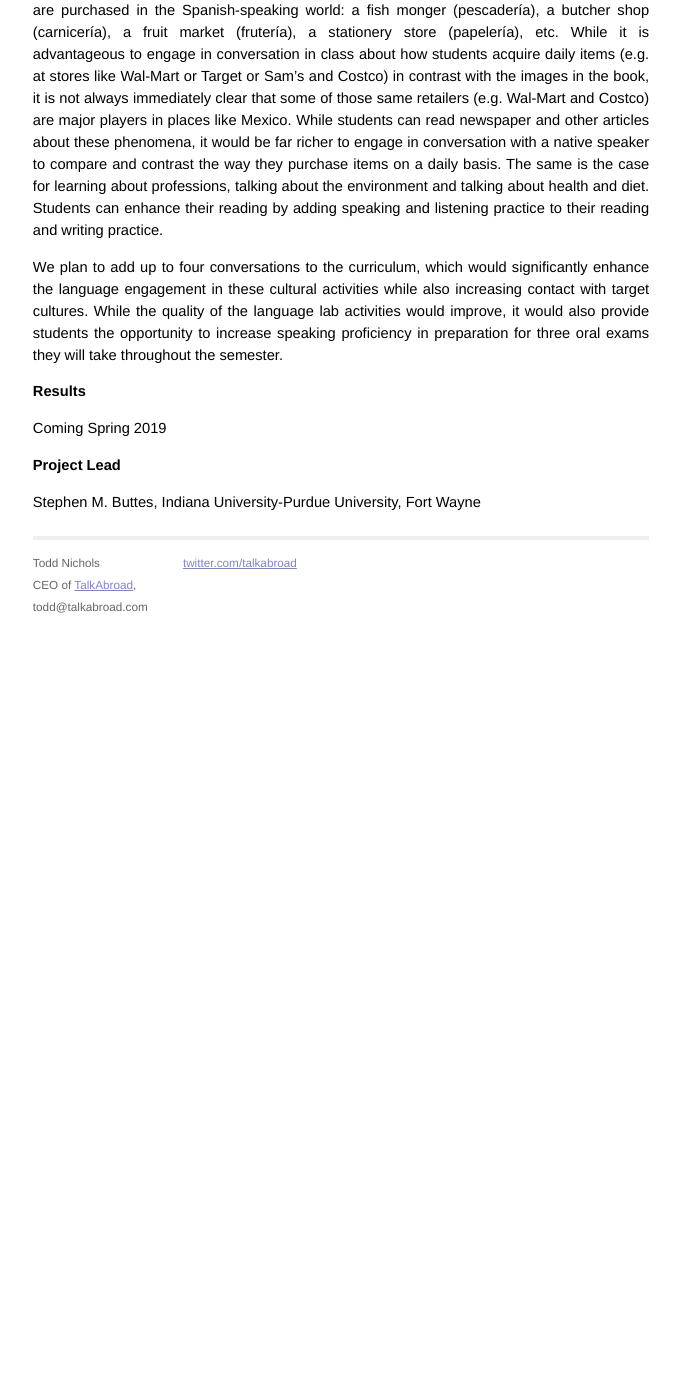
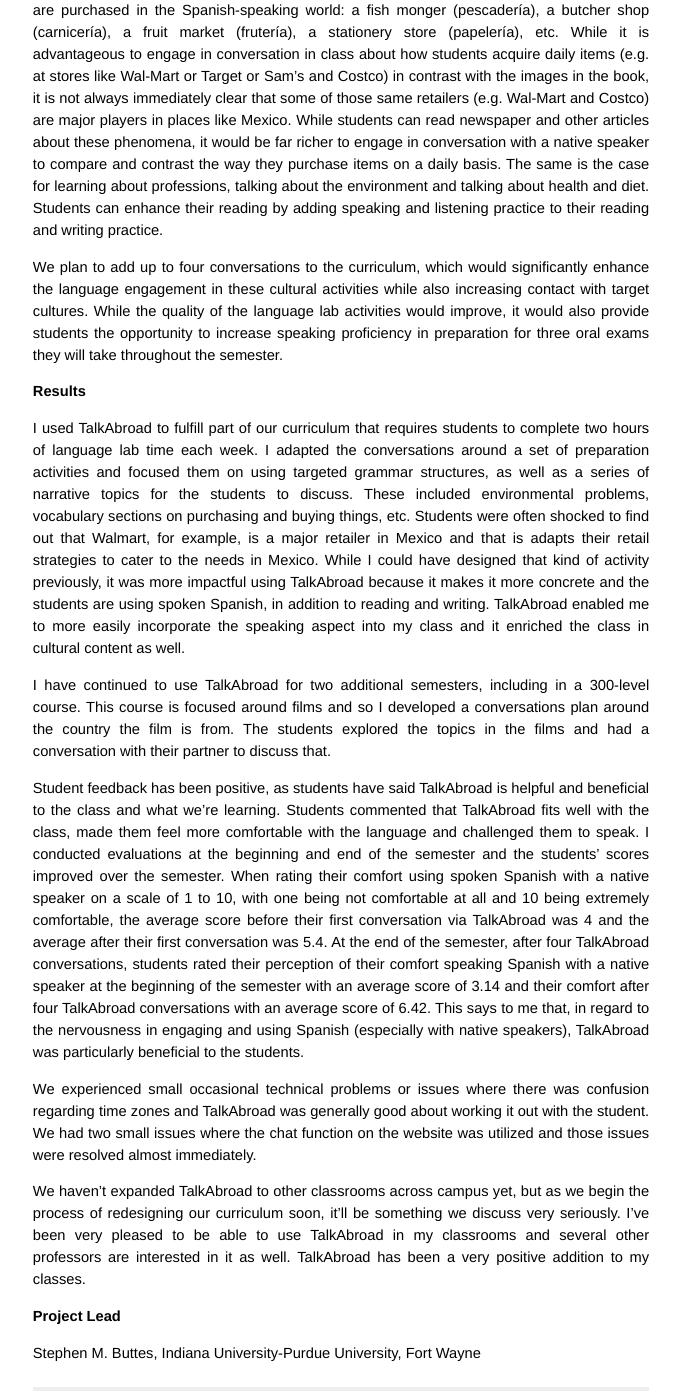
Before and after one commit to toddnichols/toddnichols.github.io, a Jekyll site: the page built from _posts/2018-08-14-Stephen_Buttes_IUPU-Ft-Wayne.md, in a window 1280 px wide and 1400 px high, scrolled down 1300 px. Shown: the whole window, without its empty margins (299-979 px from the left). Built offline with Jekyll 4.4.1, drawn with Linux system fonts in a browser that asks for light colours; before the commit the page ends 1930 px from its top, so only the background shows below that.

Commit message:
updating

```diff
--- a/_posts/2018-08-14-Stephen_Buttes_IUPU-Ft-Wayne.md
+++ b/_posts/2018-08-14-Stephen_Buttes_IUPU-Ft-Wayne.md
@@ -22,7 +22,15 @@ By adding a conversational component to language lab time, the biggest advantage
 We plan to add up to four conversations to the curriculum, which would significantly enhance the language engagement in these cultural activities while also increasing contact with target cultures. While the quality of the language lab activities would improve, it would also provide students the opportunity to increase speaking proficiency in preparation for three oral exams they will take throughout the semester.
 
 ## Results
-Coming Spring 2019
+I used TalkAbroad to fulfill part of our curriculum that requires students to complete two hours of language lab time each week. I adapted the conversations around a set of preparation activities and focused them on using targeted grammar structures, as well as a series of narrative topics for the students to discuss. These included environmental problems, vocabulary sections on purchasing and buying things, etc. Students were often shocked to find out that Walmart, for example, is a major retailer in Mexico and that is adapts their retail strategies to cater to the needs in Mexico. While I could have designed that kind of activity previously, it was more impactful using TalkAbroad because it makes it more concrete and the students are using spoken Spanish, in addition to reading and writing. TalkAbroad enabled me to more easily incorporate the speaking aspect into my class and it enriched the class in cultural content as well.
+
+I have continued to use TalkAbroad for two additional semesters, including in a 300-level course. This course is focused around films and so I developed a conversations plan around the country the film is from. The students explored the topics in the films and had a conversation with their partner to discuss that.
+
+Student feedback has been positive, as students have said TalkAbroad is helpful and beneficial to the class and what we’re learning. Students commented that TalkAbroad fits well with the class, made them feel more comfortable with the language and challenged them to speak. I conducted evaluations at the beginning and end of the semester and the students’ scores improved over the semester. When rating their comfort using spoken Spanish with a native speaker on a scale of 1 to 10, with one being not comfortable at all and 10 being extremely comfortable, the average score before their first conversation via TalkAbroad was 4 and the average after their first conversation was 5.4. At the end of the semester, after four TalkAbroad conversations, students rated their perception of their comfort speaking Spanish with a native speaker at the beginning of the semester with an average score of 3.14 and their comfort after four TalkAbroad conversations with an average score of 6.42. This says to me that, in regard to the nervousness in engaging and using Spanish (especially with native speakers), TalkAbroad was particularly beneficial to the students.
+
+We experienced small occasional technical problems or issues where there was confusion regarding time zones and TalkAbroad was generally good about working it out with the student. We had two small issues where the chat function on the website was utilized and those issues were resolved almost immediately.
+
+We haven’t expanded TalkAbroad to other classrooms across campus yet, but as we begin the process of redesigning our curriculum soon, it’ll be something we discuss very seriously. I’ve been very pleased to be able to use TalkAbroad in my classrooms and several other professors are interested in it as well. TalkAbroad has been a very positive addition to my classes.
 
 ## Project Lead
 Stephen M. Buttes, Indiana University-Purdue University, Fort Wayne
```
Also changed, not shown: _posts/2017-12-10-Devon-Hanahan-College-of-Charleston.md (+7 -1 lines), 1 other file.
